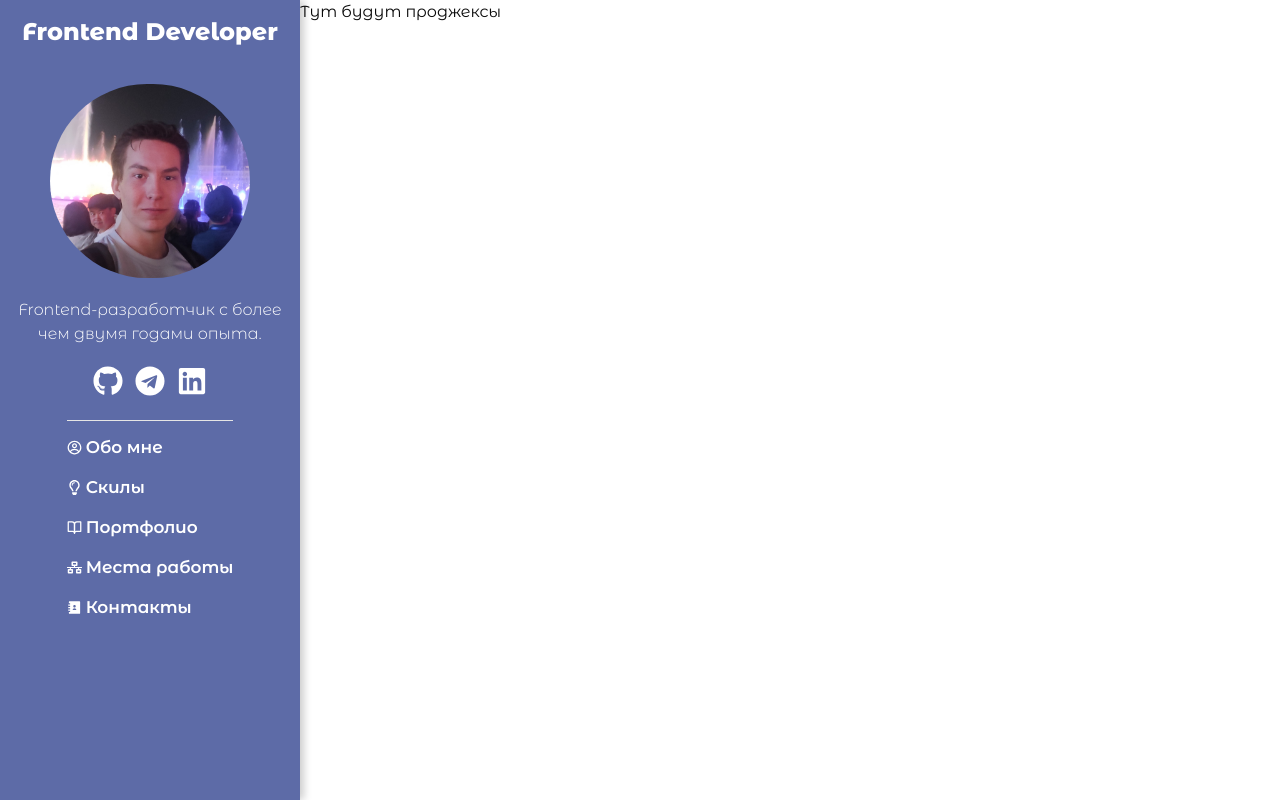
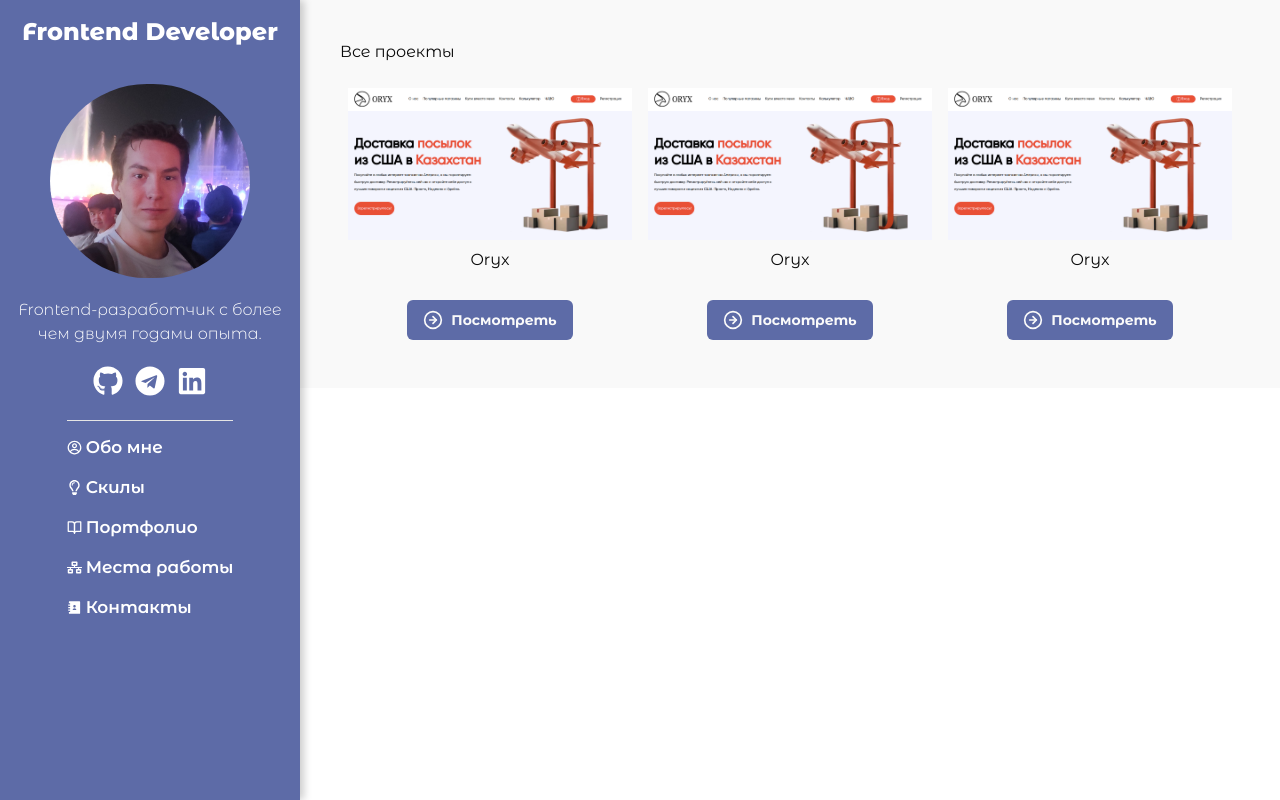
Before and after one commit to shakurovoleg42/CV-portfolio, a Next.js app: page /projects in a window 1280 px wide. Built offline with nearby package versions, Linux system fonts and the light colour scheme.

Commit message:
implement projects page

```diff
--- a/components/Portfolio.tsx
+++ b/components/Portfolio.tsx
@@ -85,7 +85,7 @@ const portfolio = [
       { items: "Next.js" },
       { items: "Redux" },
       { items: "ui.shadcn" },
-      { items: "MUI libraries" },
+      { items: "MUI" },
       { items: "Tailwind" },
       { items: "Laravel" },
     ],
--- a/components/Works.tsx
+++ b/components/Works.tsx
@@ -1,9 +1,9 @@
-import React from 'react'
+// import React from 'react'
 
-function Works() {
-  return (
-    <div className='w-full flex flex-col p-10 bg-[#ffffff]'>Места работы</div>
-  )
-}
+// function Works() {
+//   return (
+//     <div className='w-full flex flex-col p-10 bg-[#ffffff]'>Места работы</div>
+//   )
+// }
 
-export default Works
+// export default Works
--- a/src/pages/index.tsx
+++ b/src/pages/index.tsx
@@ -4,7 +4,7 @@ import About from "@/components/About";
 import Contacts from "@/components/Contacts";
 import Portfolio from "@/components/Portfolio";
 import Skills from "@/components/Skills";
-import Works from "@/components/Works";
+// import Works from "@/components/Works";
 
 const Home = () => {
   return (
@@ -12,7 +12,7 @@ const Home = () => {
       <About />
       <Skills />
       <Portfolio />
-      <Works />
+      {/* <Works /> */}
       <Contacts />
     </div>
   );
--- a/src/pages/projects/[slug].tsx
+++ b/src/pages/projects/[slug].tsx
@@ -1,9 +1,29 @@
-import React from 'react'
+/* eslint-disable @next/next/no-img-element */
+import React from "react";
 
-function index() {
+function Project() {
   return (
-    <div>Тут будет один проджект</div>
-  )
+    <div className="w-full flex flex-col md:flex-row p-10 bg-[#f9f9f9]">
+      <div className="flexx flex-col md:flex-row">
+        <div>
+          <img src="/oryx.png" className="w-[100vw] h-[600px]" alt="oryx" />
+        </div>
+        <div>
+          <h1>Oryx</h1>
+          <p>Описание проекта</p>
+          <p>Мой вклад</p>
+        </div>
+      </div>
+      <div>
+        <h2>Технологии</h2>
+        <div>
+          <ul>
+            <li>React</li>
+          </ul>
+        </div>
+      </div>
+    </div>
+  );
 }
 
-export default index
+export default Project;
--- a/src/pages/projects/index.tsx
+++ b/src/pages/projects/index.tsx
@@ -1,9 +1,56 @@
-import React from 'react'
+/* eslint-disable @next/next/no-img-element */
+import { Button } from "@/components/ui/button";
+import { CircleArrowRight } from "lucide-react";
+import React from "react";
+import Link from "next/link";
 
 function index() {
   return (
-    <div>Тут будут проджексы</div>
-  )
+    <div className="w-full flex flex-col md:flex-row p-10 bg-[#f9f9f9]">
+      <div className="felx flex-col">
+        <div>
+          <h1>Все проекты</h1>
+        </div>
+        <div className="flex flex-wrap max-w-[90vw] justify-between">
+          {projects.map((project) => (
+            <div
+              key={project.id}
+              className="flex flex-col items-center gap-2 mt-4 max-w-[300px] h-auto border-[1px] p-2 rounded-md md:rounded-none  md:border-none"
+            >
+              <img src={project.image} alt={project.name} />
+              <p>{project.name}</p>
+              <div className="mt-5">
+                <Link href="#portfolio">
+                  <Button className="flex flex-row font-[700]">
+                    <CircleArrowRight className="mr-2 h-5 w-5" />
+                    Посмотреть
+                  </Button>
+                </Link>
+              </div>
+            </div>
+          ))}
+        </div>
+      </div>
+    </div>
+  );
 }
 
-export default index
+export default index;
+
+const projects = [
+  {
+    id: 1,
+    name: "Oryx",
+    image: "/oryx.png",
+  },
+  {
+    id: 2,
+    name: "Oryx",
+    image: "/oryx.png",
+  },
+  {
+    id: 3,
+    name: "Oryx",
+    image: "/oryx.png",
+  },
+];
```
